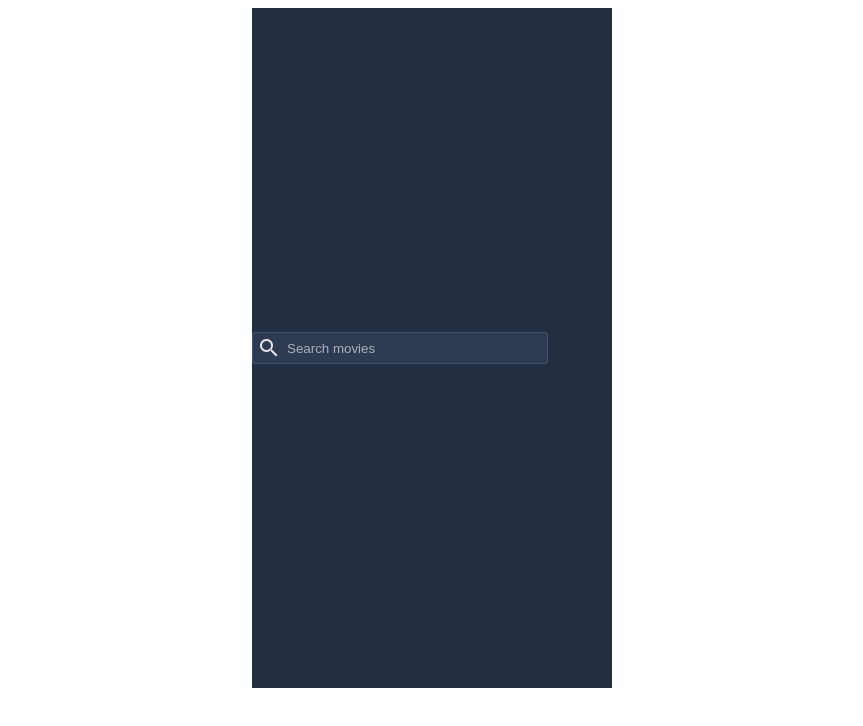
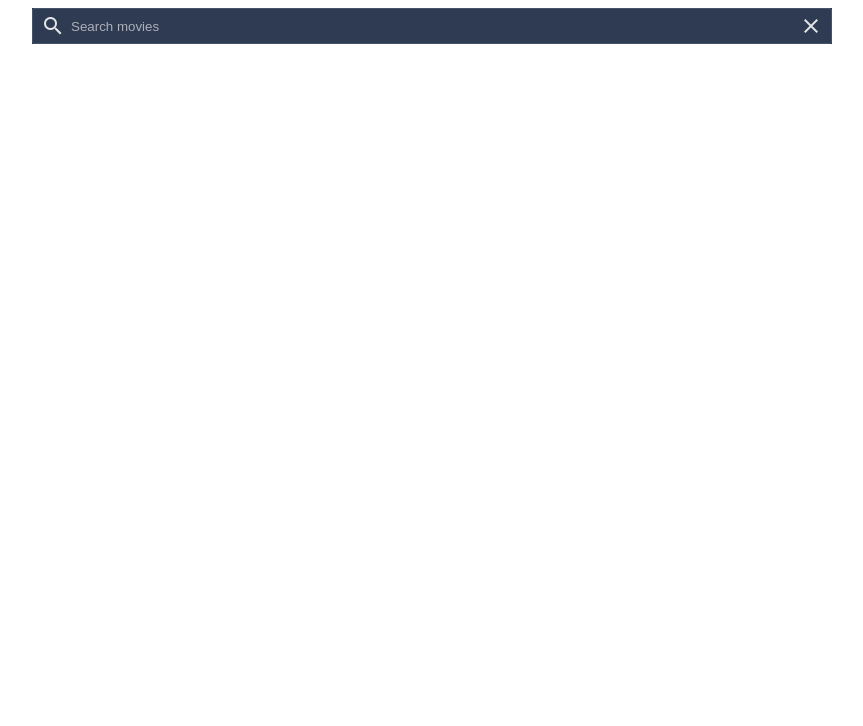
Before and after one commit to ericafenyo/wild-movie-fork, a React (Create React App) app: page / in a window 1280 px wide. Shown: the top 726 px of the page, without its empty margins (208-1071 px from the left). Built offline with nearby package versions, Linux system fonts and the light colour scheme.

Commit message:
fix suggesion bugs

```diff
--- a/src/Components/SearchBar/SearchBar.css
+++ b/src/Components/SearchBar/SearchBar.css
@@ -1,3 +1,8 @@
+* {
+  -webkit-box-sizing: border-box;
+  box-sizing: border-box;
+}
+
 .box-wrapper {
   display: -webkit-box;
   display: -ms-flexbox;
@@ -11,18 +16,14 @@
   display: -webkit-box;
   display: -ms-flexbox;
   display: flex;
-  -webkit-box-pack: center;
-      -ms-flex-pack: center;
-          justify-content: center;
+  -webkit-box-align: center;
+  -ms-flex-align: center;
+  align-items: center;
   -webkit-box-orient: vertical;
   -webkit-box-direction: normal;
   -ms-flex-direction: column;
   flex-direction: column;
   background-color: #242E42;
-  -webkit-box-sizing: border-box;
-          box-sizing: border-box;
-  height: 680px;
-  width: 360px;
 }
 
 .search-bar {
@@ -39,15 +40,33 @@
   border-radius: 2px;
   background-color: #2F3B52;
   border: 1px solid #44556B;
+  padding: 0 4px;
+}
+
+@media (min-width: 768px) and (max-width: 991px) {
+  .search-bar {
+    width: 400px;
+    height: 36px;
+  }
+}
+
+@media (min-width: 992px) and (max-width: 1199px) {
+  .search-bar {
+    width: 600px;
+    height: 36px;
+  }
+}
+
+@media (min-width: 1200px) {
+  .search-bar {
+    width: 800px;
+    height: 36px;
+  }
 }
 
 .search-bar:focus-within {
   background-color: #ffffff;
   border: solid 1px #ffffff;
-}
-
-.search-bar:focus-within .icon-close {
-  display: initial;
 }
 
 .search-bar:focus-within i {
@@ -76,7 +95,7 @@
 }
 
 .search-bar .icon-close {
-  display: none;
+  display: initial;
 }
 
 .search-bar .icon-close:hover {
@@ -95,4 +114,5 @@
   outline: none;
   color: rgba(0, 0, 0, 0.87);
 }
+
 /*# sourceMappingURL=SearchBar.css.map */
--- a/src/Components/SearchBar/SearchBar.js
+++ b/src/Components/SearchBar/SearchBar.js
@@ -1,9 +1,18 @@
 import React from 'react'
 import './SearchBar.css'
 
+/**
+ * TODO: Checklist
+ * Input loose focus only when empty
+ *
+ * Display close button only when Input has content
+ *
+ * Click on the the close icon to clear the input without loosing focus
+ *
+ * Add a search button
+ */
 
-
-const SearchBar = ({ performSearch, handleChange, handleSubmit, value }) => (
+const SearchBar = ({ handleChange, handleSubmit, value, clearValue }) => (
   <div className="search-bar">
     <i className="material-icons" >search</i>
     <input
@@ -13,20 +22,10 @@ const SearchBar = ({ performSearch, handleChange, handleSubmit, value }) => (
       onKeyUp={handleSubmit}
       value={value}
       type="text"
-      onFocus={() => console.log("focus")}
+      autoComplete="off"
       placeholder="Search movies" />
-    <i className="material-icons icon-close" >close</i>
+    <i className="material-icons icon-close" onClick={clearValue} >close</i>
   </div>
 )
 
-
-
-// const handleChange = (event) > {
-
-// }
-
-// const handleSubmit = (event) => {
-
-// }
-
 export default SearchBar
```
Lines whose indentation alone changed are shown as unchanged.
